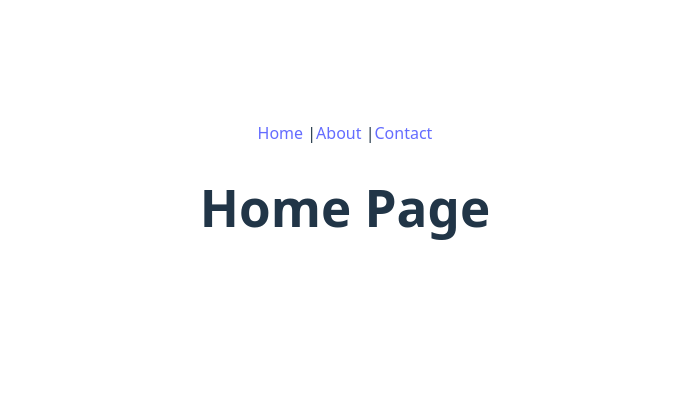
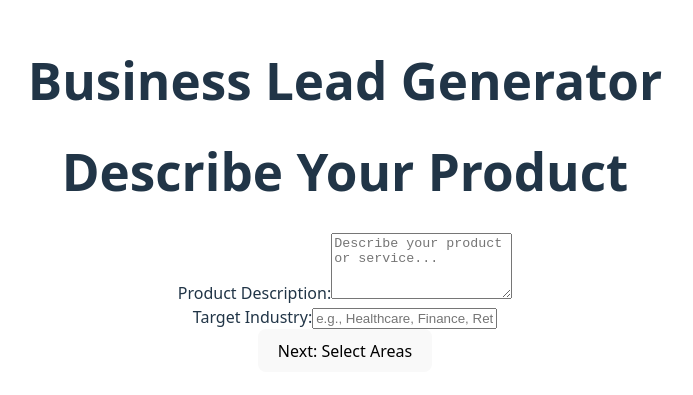
Before and after one commit to bcicco/scrubbers, a React (Vite) app: page / in a window 1280 px wide. Shown: the part 205-600 px from the top of the page, without its empty margins (295-988 px from the left). Built offline with nearby package versions, Linux system fonts and the light colour scheme.

Commit message:
added bones

```diff
--- a/src/App.jsx
+++ b/src/App.jsx
@@ -1,37 +1,24 @@
-import { Routes, Route, Link } from 'react-router-dom'
-import './App.css'
-
-// Create some page components
-function Home() {
-  return <h1>Home Page</h1>
-}
-
-function About() {
-  return <h1>About Page</h1>
-}
-
-function Contact() {
-  return <h1>Contact Page</h1>
-}
+import { Routes, Route } from 'react-router-dom';
+import { LeadGenProvider } from './contexts/LeadGenContext';
+import ProductForm from './components/ProductForm';
+import './App.css';
 
 function App() {
   return (
-    <div className="App">
-      {/* Navigation */}
-      <nav>
-        <Link to="/">Home</Link> |
-        <Link to="/about">About</Link> |
-        <Link to="/contact">Contact</Link>
-      </nav>
+    <LeadGenProvider>
+      <div className="App">
+        <header className="app-header">
+          <h1>Business Lead Generator</h1>
+        </header>
 
-      {/* Routes */}
-      <Routes>
-        <Route path="/" element={<Home />} />
-        <Route path="/about" element={<About />} />
-        <Route path="/contact" element={<Contact />} />
-      </Routes>
-    </div>
-  )
+        <main className="app-main">
+          <Routes>
+            <Route path="/" element={<ProductForm />} />
+          </Routes>
+        </main>
+      </div>
+    </LeadGenProvider>
+  );
 }
 
-export default App
+export default App;
--- /dev/null
+++ b/src/components/ProductForm.tsx
@@ -0,0 +1,56 @@
+import { useState } from 'react';
+import { useNavigate } from 'react-router-dom';
+import { useLeadGen } from '../contexts/LeadGenContext';
+
+const ProductForm = () => {
+  const { sessionData, updateProduct } = useLeadGen();
+  const navigate = useNavigate();
+
+  const [product, setProduct] = useState(sessionData.productDescription);
+  const [industry, setIndustry] = useState(sessionData.targetIndustry);
+
+  const handleSubmit = (e) => {
+    e.preventDefault();
+    if (product.trim() && industry.trim()) {
+      updateProduct(product, industry);
+      navigate('/select-areas');
+    }
+  };
+
+  return (
+    <div className="form-container">
+      <h1>Describe Your Product</h1>
+      <form onSubmit={handleSubmit}>
+        <div className="form-group">
+          <label htmlFor="product">Product Description:</label>
+          <textarea
+            id="product"
+            value={product}
+            onChange={(e) => setProduct(e.target.value)}
+            placeholder="Describe your product or service..."
+            rows={4}
+            required
+          />
+        </div>
+
+        <div className="form-group">
+          <label htmlFor="industry">Target Industry:</label>
+          <input
+            id="industry"
+            type="text"
+            value={industry}
+            onChange={(e) => setIndustry(e.target.value)}
+            placeholder="e.g., Healthcare, Finance, Retail..."
+            required
+          />
+        </div>
+
+        <button type="submit" className="btn-primary">
+          Next: Select Areas
+        </button>
+      </form>
+    </div>
+  );
+};
+
+export default ProductForm;
--- /dev/null
+++ b/src/contexts/LeadGenContext.jsx
@@ -0,0 +1,74 @@
+import { createContext, useContext, useState } from 'react';
+
+const LeadGenContext = createContext();
+
+export const LeadGenProvider = ({ children }) => {
+  const [sessionData, setSessionData] = useState({
+    sessionId: null,
+    productDescription: '',
+    targetIndustry: '',
+    selectedAreas: [],
+    leadResults: {},
+    isProcessing: false,
+    currentStep: 1,
+    currentArea: ''
+  });
+
+  const updateProduct = (product, industry) => {
+    setSessionData(prev => ({
+      ...prev,
+      productDescription: product,
+      targetIndustry: industry,
+      currentStep: 2
+    }));
+  };
+
+  const updateAreas = (areas) => {
+    setSessionData(prev => ({
+      ...prev,
+      selectedAreas: areas,
+      currentStep: 3
+    }));
+  };
+
+  const updateLeadResults = (area, leads) => {
+    setSessionData(prev => ({
+      ...prev,
+      leadResults: {
+        ...prev.leadResults,
+        [area]: leads
+      }
+    }));
+  };
+
+  const setProcessing = (isProcessing, currentArea = '') => {
+    setSessionData(prev => ({
+      ...prev,
+      isProcessing,
+      currentArea
+    }));
+  };
+
+  const value = {
+    sessionData,
+    updateProduct,
+    updateAreas,
+    updateLeadResults,
+    setProcessing,
+    setSessionData
+  };
+
+  return (
+    <LeadGenContext.Provider value={value}>
+      {children}
+    </LeadGenContext.Provider>
+  );
+};
+
+export const useLeadGen = () => {
+  const context = useContext(LeadGenContext);
+  if (!context) {
+    throw new Error('useLeadGen must be used within LeadGenProvider');
+  }
+  return context;
+};
```
